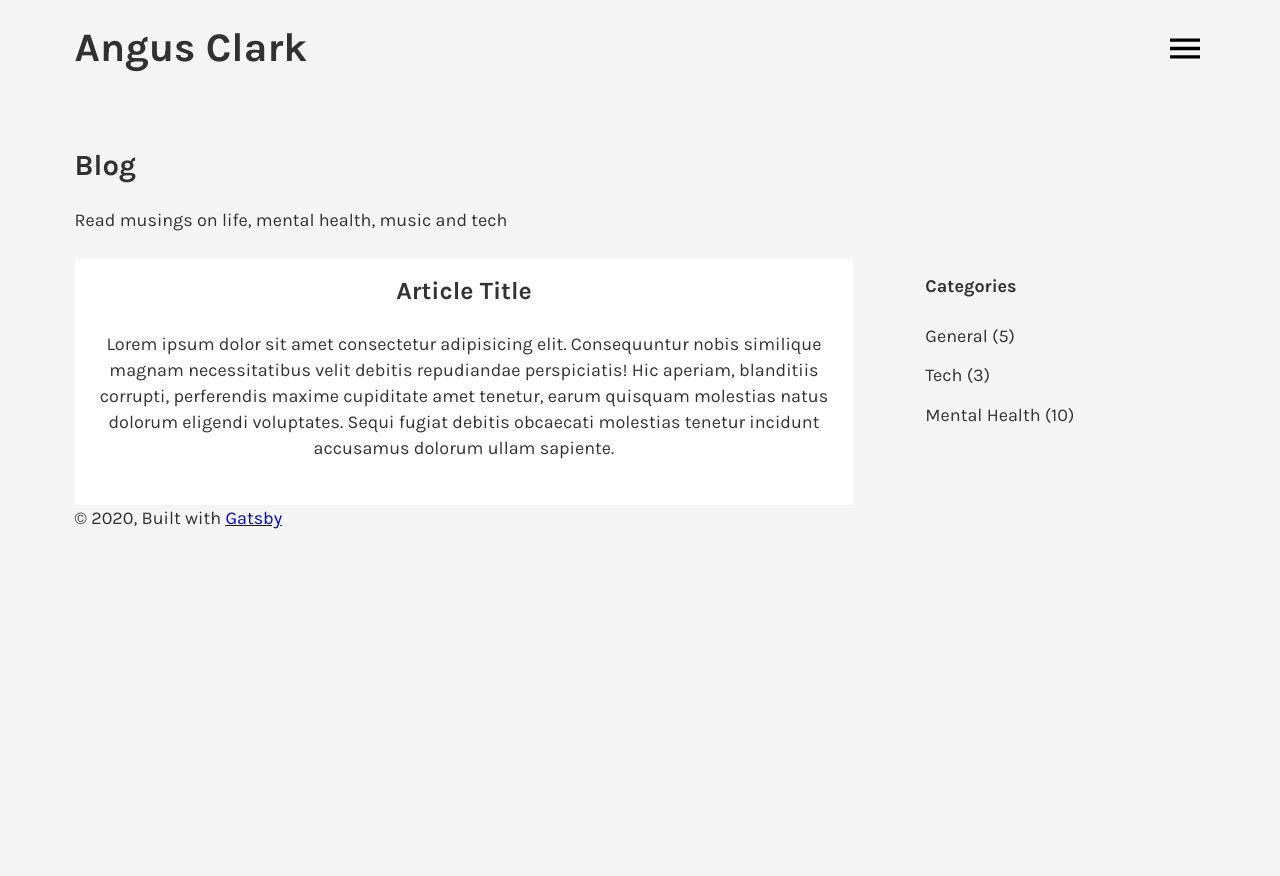
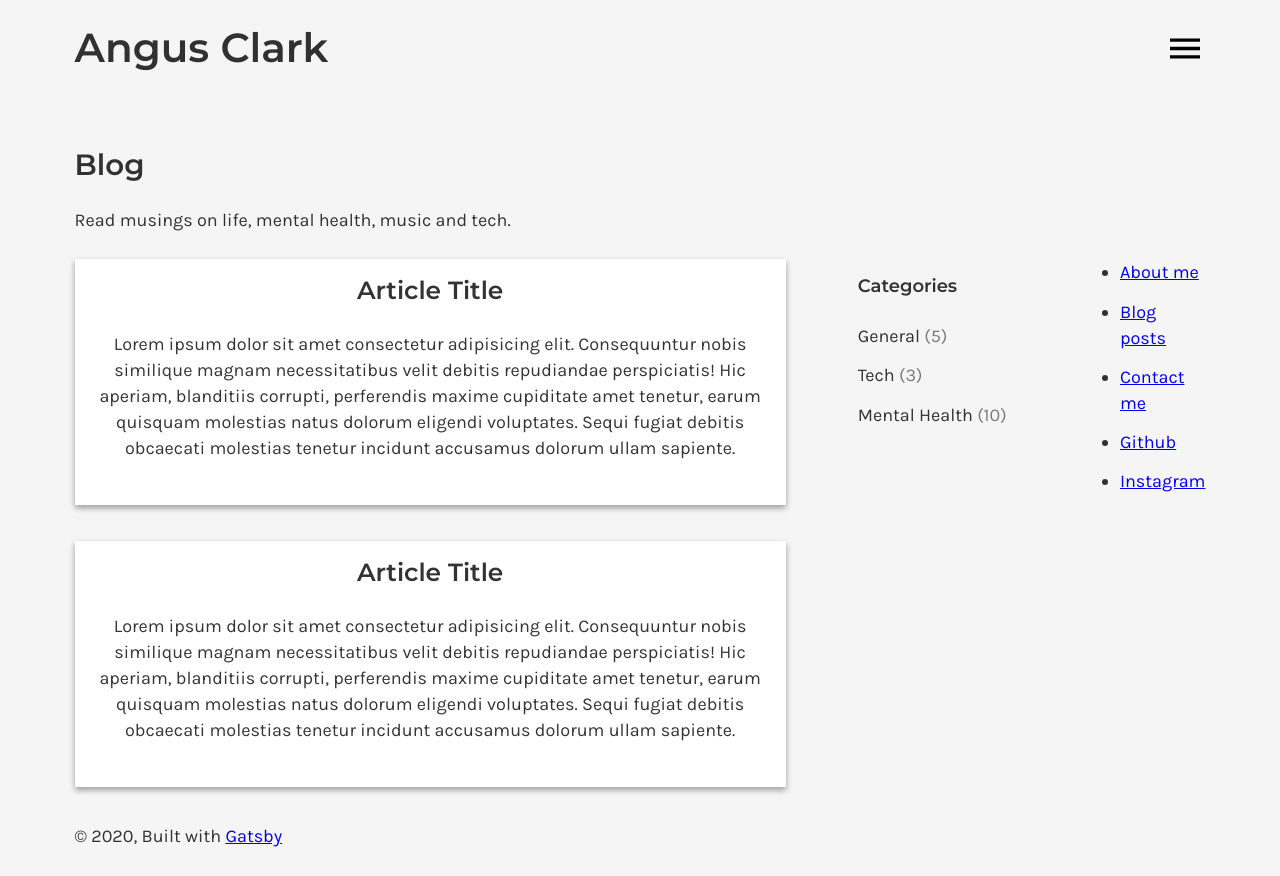
Before and after one commit to angusclarkdev/personal-website, a Gatsby site: page / in a window 1280 px wide. Before the commit the page ends 800 px from the top, so only its background shows below. Built offline with nearby package versions, Linux system fonts and the light colour scheme; Gatsby itself is replaced by a stand-in of ours.

Commit message:
style tweaks, add the side menu

```diff
--- a/package.json
+++ b/package.json
@@ -20,7 +20,8 @@
     "react-dom": "^16.12.0",
     "react-helmet": "^5.2.1",
     "styled-components": "^4.4.1",
-    "typeface-karla": "^0.0.72"
+    "typeface-montserrat": "^0.0.75",
+    "typeface-karla": "^0.0.75"
   },
   "devDependencies": {
     "prettier": "^1.19.1"
--- a/src/components/blogPost.js
+++ b/src/components/blogPost.js
@@ -3,10 +3,10 @@ import styled from 'styled-components'
 
 const StyledDiv = styled.div`
   text-align: center;
-  flex-basis: 70%;
   background-color: #fff;
   padding: 1em;
-  margin-right: 1em;
+  margin-bottom: 2em;
+  box-shadow: 0 3px 6px rgba(0,0,0,0.16), 0 3px 6px rgba(0,0,0,0.23);
 `
 
 const BlogPost = () => (
--- a/src/components/blogTitle.js
+++ b/src/components/blogTitle.js
@@ -3,7 +3,7 @@ import React from 'react'
 const BlogTitle = () => (
   <div>
     <h2>Blog</h2>
-    <p>Read musings on life, mental health, music and tech</p>
+    <p>Read musings on life, mental health, music and tech.</p>
   </div>
 )
 
--- a/src/components/header.js
+++ b/src/components/header.js
@@ -8,7 +8,7 @@ import menu from '../images/menu.svg'
 const StyledDiv = styled.div`
   margin: 0 auto;
   max-width: 1170px;
-  padding: 1.45rem 1.0875rem;
+  padding: 1.45rem 0;
   display: flex;
   justify-content: space-between;
 `
--- a/src/components/layout.css
+++ b/src/components/layout.css
@@ -229,9 +229,9 @@ h1 {
   padding-top: 0;
   margin-bottom: 1.45rem;
   color: inherit;
-  font-family: "karla", -apple-system, BlinkMacSystemFont, Segoe UI, Roboto, Oxygen,
+  font-family: "montserrat", -apple-system, BlinkMacSystemFont, Segoe UI, Roboto, Oxygen,
     Ubuntu, Cantarell, Fira Sans, Droid Sans, Helvetica Neue, sans-serif;
-  font-weight: bold;
+  font-weight: 600;
   text-rendering: optimizeLegibility;
   font-size: 2.25rem;
   line-height: 1.1;
@@ -246,9 +246,9 @@ h2 {
   padding-top: 0;
   margin-bottom: 1.45rem;
   color: inherit;
-  font-family: "karla", -apple-system, BlinkMacSystemFont, Segoe UI, Roboto, Oxygen,
+  font-family: "montserrat", -apple-system, BlinkMacSystemFont, Segoe UI, Roboto, Oxygen,
     Ubuntu, Cantarell, Fira Sans, Droid Sans, Helvetica Neue, sans-serif;
-  font-weight: bold;
+  font-weight: 600;
   text-rendering: optimizeLegibility;
   font-size: 1.62671rem;
   line-height: 1.1;
@@ -263,9 +263,9 @@ h3 {
   padding-top: 0;
   margin-bottom: 1.45rem;
   color: inherit;
-  font-family: "karla", -apple-system, BlinkMacSystemFont, Segoe UI, Roboto, Oxygen,
+  font-family: "montserrat", -apple-system, BlinkMacSystemFont, Segoe UI, Roboto, Oxygen,
     Ubuntu, Cantarell, Fira Sans, Droid Sans, Helvetica Neue, sans-serif;
-  font-weight: bold;
+  font-weight: 600;
   text-rendering: optimizeLegibility;
   font-size: 1.38316rem;
   line-height: 1.1;
@@ -280,7 +280,7 @@ h4 {
   padding-top: 0;
   margin-bottom: 1.45rem;
   color: inherit;
-  font-family: "karla", -apple-system, BlinkMacSystemFont, Segoe UI, Roboto, Oxygen,
+  font-family: "montserrat", -apple-system, BlinkMacSystemFont, Segoe UI, Roboto, Oxygen,
     Ubuntu, Cantarell, Fira Sans, Droid Sans, Helvetica Neue, sans-serif;
   font-weight: bold;
   text-rendering: optimizeLegibility;
@@ -297,7 +297,7 @@ h5 {
   padding-top: 0;
   margin-bottom: 1.45rem;
   color: inherit;
-  font-family: "karla",  -apple-system, BlinkMacSystemFont, Segoe UI, Roboto, Oxygen,
+  font-family: "montserrat",  -apple-system, BlinkMacSystemFont, Segoe UI, Roboto, Oxygen,
     Ubuntu, Cantarell, Fira Sans, Droid Sans, Helvetica Neue, sans-serif;
   font-weight: bold;
   text-rendering: optimizeLegibility;
--- a/src/components/layout.js
+++ b/src/components/layout.js
@@ -8,6 +8,7 @@
 import React from "react"
 import PropTypes from "prop-types"
 import { useStaticQuery, graphql } from "gatsby"
+import "typeface-montserrat"
 import "typeface-karla"
 import Header from "./header"
 import "./layout.css"
@@ -24,24 +25,27 @@ const Layout = ({ children, headerTitle }) => {
   `)
 
   return (
-    <>
-      <Header title={headerTitle} />
       <div
         style={{
           margin: `0 auto`,
           maxWidth: 1170,
           padding: `0px 1.0875rem 1.45rem`,
           paddingTop: 0,
+          display: 'flex',
+          minHeight: '100vh',
+          flexDirection: 'column'
         }}
       >
-        <main>{children}</main>
+        <Header title={headerTitle} />
+        <main style={{
+          flexGrow: 1
+        }}>{children}</main>
         <footer>
           © {new Date().getFullYear()}, Built with
           {` `}
           <a href="https://www.gatsbyjs.org">Gatsby</a>
         </footer>
       </div>
-    </>
   )
 }
 
--- /dev/null
+++ b/src/components/menu.js
@@ -0,0 +1,28 @@
+import React from 'react'
+import styled from 'styled-components'
+
+const Menu = () => (
+    <>
+    <nav>
+     <ul>
+       <li>
+         <a href='#'> About me </a>
+       </li>
+       <li>
+         <a href='#'> Blog posts </a>
+       </li>
+       <li>
+         <a href='#'> Contact me </a>
+       </li>
+       <li>
+         <a href='#'> Github </a>
+       </li>
+       <li>
+         <a href='#'> Instagram </a>
+       </li>
+       </ul>
+    </nav>
+    </>
+)
+
+export default Menu
--- /dev/null
+++ b/src/components/posts.js
@@ -0,0 +1,17 @@
+import React from 'react'
+import styled from 'styled-components'
+import BlogPost from './blogPost'
+
+const StyledSection = styled.section`
+flex-basis: 75%;
+margin-right: 1em;
+`
+
+const Posts = () => (
+  <StyledSection>
+    <BlogPost />
+    <BlogPost />
+  </StyledSection>
+)
+
+export default Posts
--- a/src/components/sideBar.js
+++ b/src/components/sideBar.js
@@ -52,7 +52,7 @@ const SideBar = () => (
     <div>
         {/* {latest.map(i => (
           <li>
-          <SideBarItem latestPosts={i} />
+          <
         </li>
         ))} */}
     </div>
--- a/src/components/sideBarItem.js
+++ b/src/components/sideBarItem.js
@@ -1,11 +1,15 @@
 import React from 'react'
+import styled from 'styled-components'
 
+const ItemCount = styled.span`
+  color: rgba(0, 0, 0, 0.5);
+`
 const SideBarItem = (props) => {
   return (
   <>
     <span> {props.categories && props.categories.catergory} </span>
     {props.categories && (
-      <span> ({props.categories.count}) </span>
+      <ItemCount> ({props.categories.count}) </ItemCount>
     )}
   </>
   )
--- a/src/pages/index.js
+++ b/src/pages/index.js
@@ -3,9 +3,10 @@ import { Link } from "gatsby"
 import styled, { createGlobalStyle } from 'styled-components'
 
 import BlogTitle from '../components/blogTitle'
-import BlogPost from '../components/BlogPost'
+import Posts from '../components/posts'
 import Image from "../components/image"
 import Layout from "../components/layout"
+import Menu from '../components/menu'
 import SideBar from '../components/sideBar'
 import SEO from "../components/seo"
 
@@ -24,8 +25,9 @@ const IndexPage = () => (
     <SEO title="Home" />
     <BlogTitle />
     <MainContent>
-      <BlogPost />
+      <Posts />
       <SideBar />
+      <Menu />
     </MainContent>
   </Layout>
 )
```
Also changed, not shown: 1 other file.
